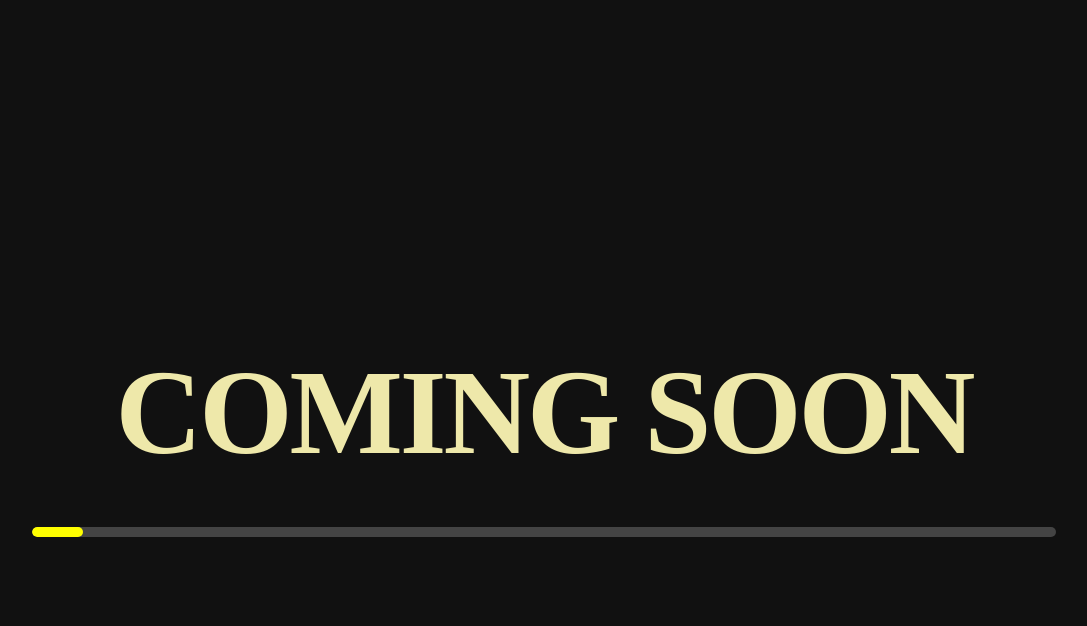
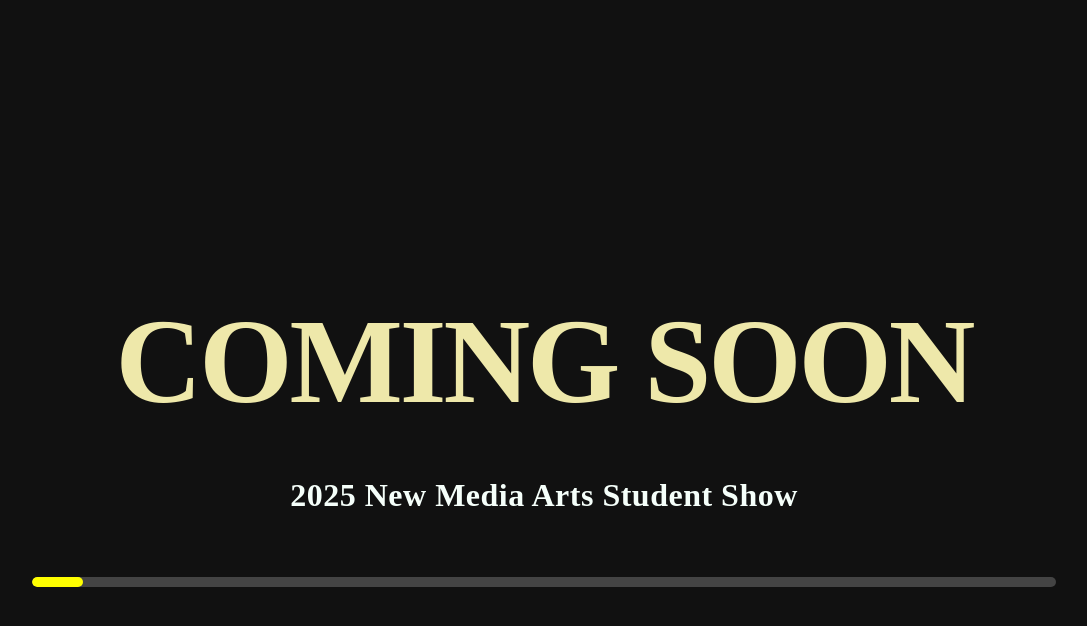
Before and after one commit to newmediaarts/2025studentshow, a PHP site: page / in a window 1280 px wide. Shown: the top 626 px of the page, without its empty margins (96-1183 px from the left). Run offline with PHP 8.4, Linux system fonts and the light colour scheme.

Commit message:
added 2025 NEw Media Arts Student show

```diff
--- a/test02-comingsoon/css/style.css
+++ b/test02-comingsoon/css/style.css
@@ -35,8 +35,8 @@ body {
     letter-spacing: 1px;
   }
 
-  p {
-    font-size: 1.2em;
+  h2 {
+    font-size: 2em;
     line-height: 150%;
     text-align: center;
     color: MintCream;
--- a/test02-comingsoon/index.html
+++ b/test02-comingsoon/index.html
@@ -11,6 +11,7 @@
 <body>
     <div class="container">
         <h1>Coming Soon</h1>
+        <h2>2025 New Media Arts Student Show</h2>
 
         <div class="completion-bar">
             <div class="completion-progress"></div>
```
